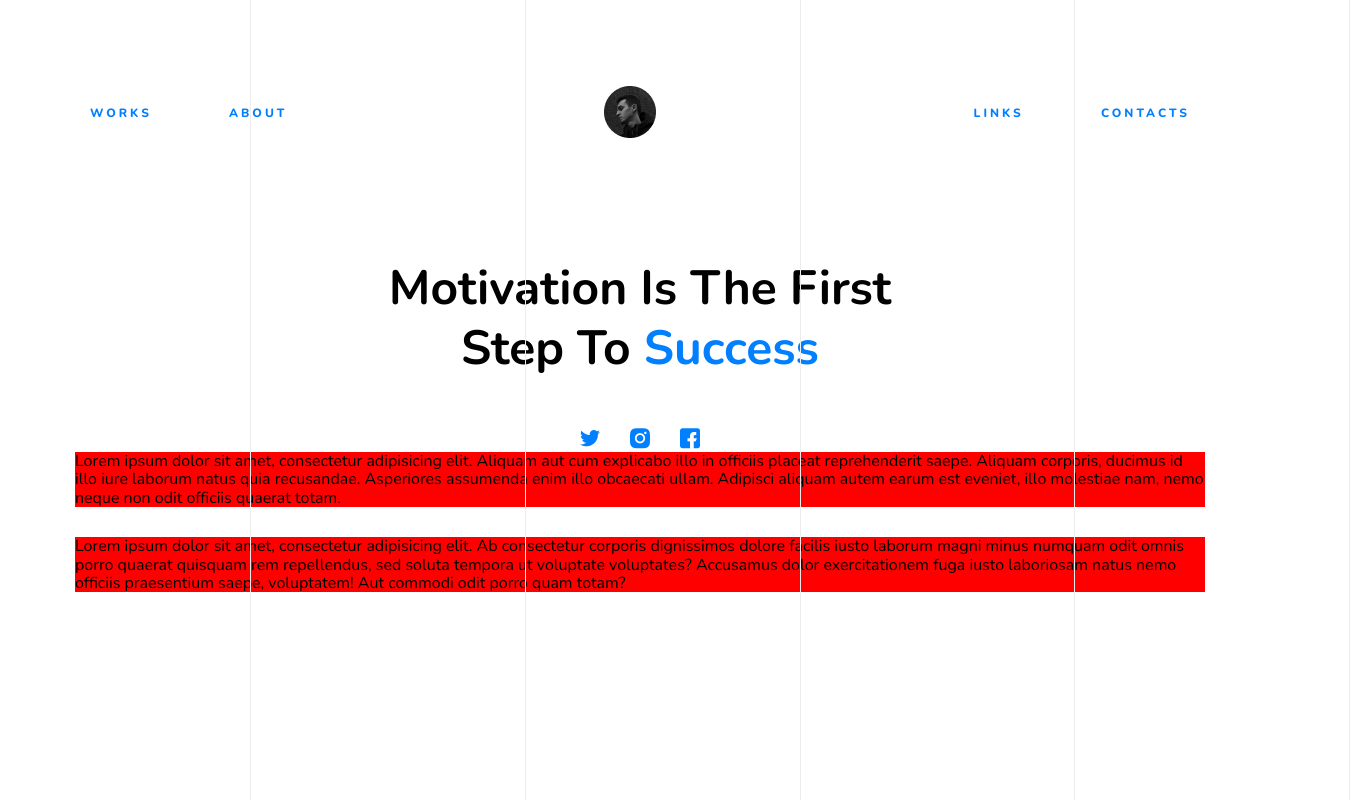
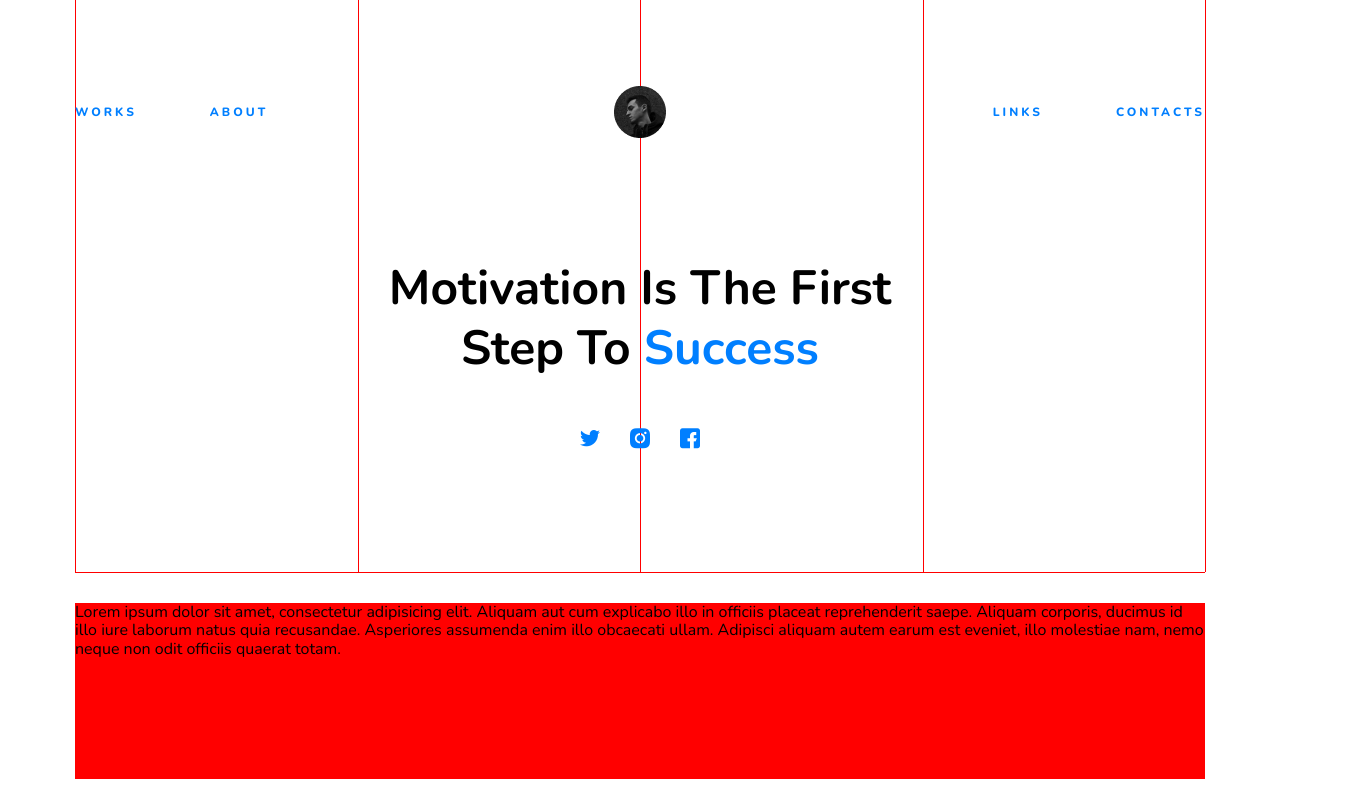
Before and after one commit to Ihor-max/mycv, a plain HTML site: page index.html in a window 1280 px wide. Shown: the top 800 px of the page, 1350 px wide, since content can reach past the window. Drawn offline with nearby package versions, Linux system fonts and the light colour scheme; files whose address does not match are found by name.

Commit message:
Выставлены линии

```diff
--- a/css/style.css
+++ b/css/style.css
@@ -51,16 +51,36 @@ html body {
     width: 100%;
     max-width: 1130px;
     height: auto;
-  /*background: red;*/
+    /* background: red; */
     margin: 0 auto 30px;
+    padding-bottom: 120px;
+    border-bottom: 1px solid red;
 }
 
 .header {
     display: flex;
     justify-content: space-between;
     align-items: center;
-  padding: 0 15px;
     margin-top: 86px;
+    position: relative;
+    z-index: 2;
+}
+
+.main__head {
+    position: relative;
+    z-index: 2;
+}
+
+.left-block {
+    width: 40%;
+    display: flex;
+    justify-content: flex-start;
+}
+
+.right-block {
+    width: 40%;
+    display: flex;
+    justify-content: flex-end;
 }
 
 a.links {
@@ -125,47 +145,53 @@ a.links {
     color: #007fff;
     text-decoration: none;
 }
+
 .vertikal-line {
     display: flex;
     flex-direction: column-reverse;
 }
+
 .line-1 {
     position: absolute;
     width: 1px;
-  height: 2933px;
-  left: 525px;
-  top: 0px;
-  background: #ededed;
+    height: calc(100% + 86px);
+    left: 0;
+    top: -86px;
+    background: red;
 }
+
 .line-2 {
     position: absolute;
     width: 1px;
-  height: 2933px;
-  left: 250px;
-  top: 0px;
-  background: #ededed;
+    height: calc(100% + 86px);
+    left: 25%;
+    top: -86px;
+    background: red;
 }
+
 .line-3 {
     position: absolute;
     width: 1px;
-  height: 2933px;
-  left: 800px;
-  top: 0px;
-  background: #ededed;
+    height: calc(100% + 86px);
+    left: 50%;
+    top: -86px;
+    background: red;
 }
+
 .line-4 {
     position: absolute;
     width: 1px;
-  height: 2933px;
-  left: 1074px;
-  top: 0px;
-  background: #ededed;
+    height: calc(100% + 86px);
+    left: 75%;
+    top: -86px;
+    background: red;
 }
+
 .line-5 {
     position: absolute;
     width: 1px;
-  height: 2933px;
-  left: 1349px;
-  top: 0px;
-  background: #ededed;
+    height: calc(100% + 86px);
+    left: 100%;
+    top: -86px;
+    background: red;
 }
--- a/index.html
+++ b/index.html
@@ -36,8 +36,6 @@
       <a href="#" class="links">CONTACTS</a>
     </div>
   </div>
-</div>
-<div class="wrapper"></div>
   <div class="main__head">
     <div class="main__head_text">
       <h1>
@@ -51,6 +49,13 @@
       <a href="#"><i class="icon-fb"></i></a>
     </div>
   </div>
+  <div class="line-1"></div>
+  <div class="line-2"></div>
+  <div class="line-3"></div>
+  <div class="line-4"></div>
+  <div class="line-5"></div>
+</div>
+
 <div class="wrapper" style="background-color: red;">
   Lorem ipsum dolor sit amet, consectetur adipisicing elit. Aliquam aut cum
   explicabo illo in officiis placeat reprehenderit saepe. Aliquam corporis,
@@ -65,10 +70,3 @@
   voluptates? Accusamus dolor exercitationem fuga iusto laboriosam natus nemo
   officiis praesentium saepe, voluptatem! Aut commodi odit porro quam totam?
 </div>
-<div class="vertikal-line">
-  <div class="line-1"></div>
-  <div class="line-2"></div>
-  <div class="line-3"></div>
-  <div class="line-4"></div>
-  <div class="line-5"></div>
-</div>
```
Lines whose indentation alone changed are shown as unchanged.
